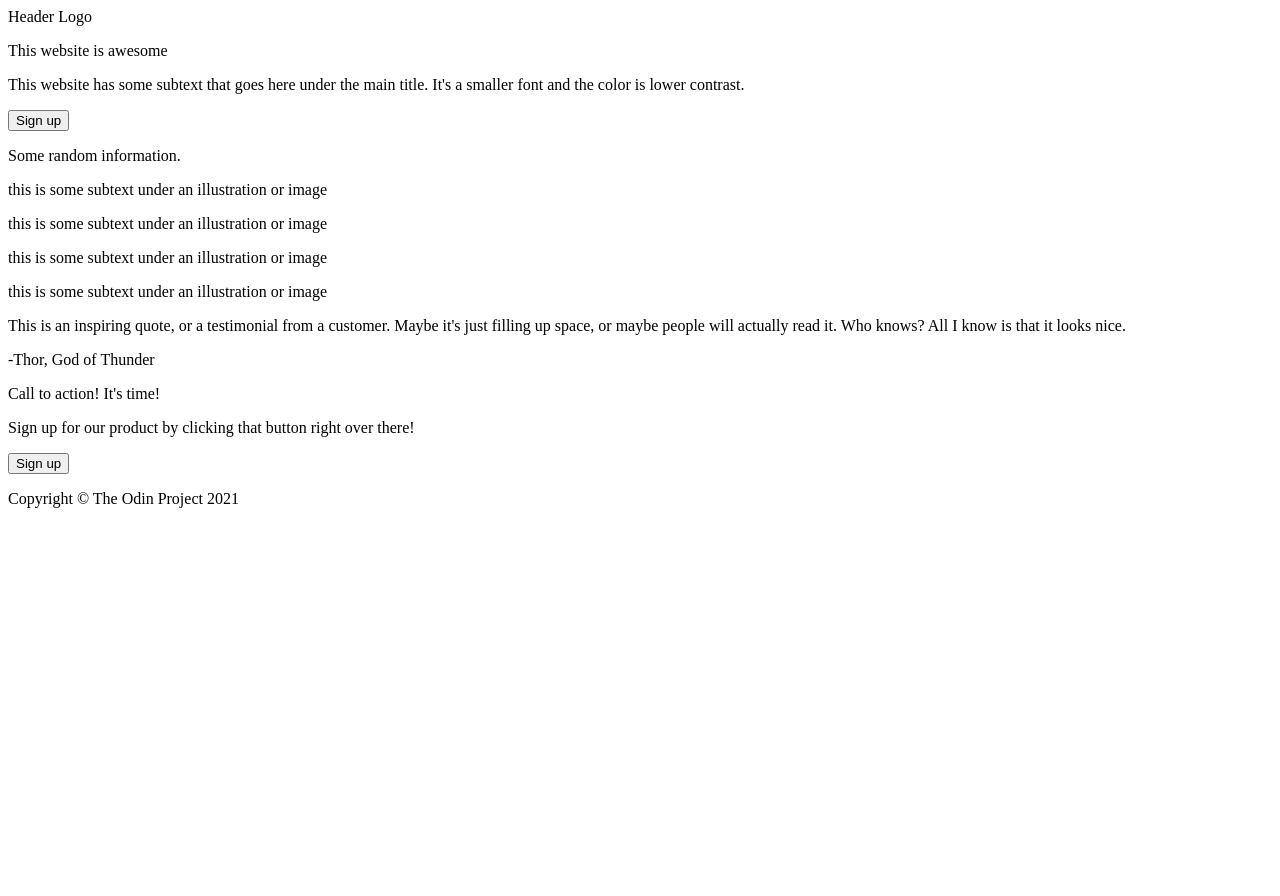
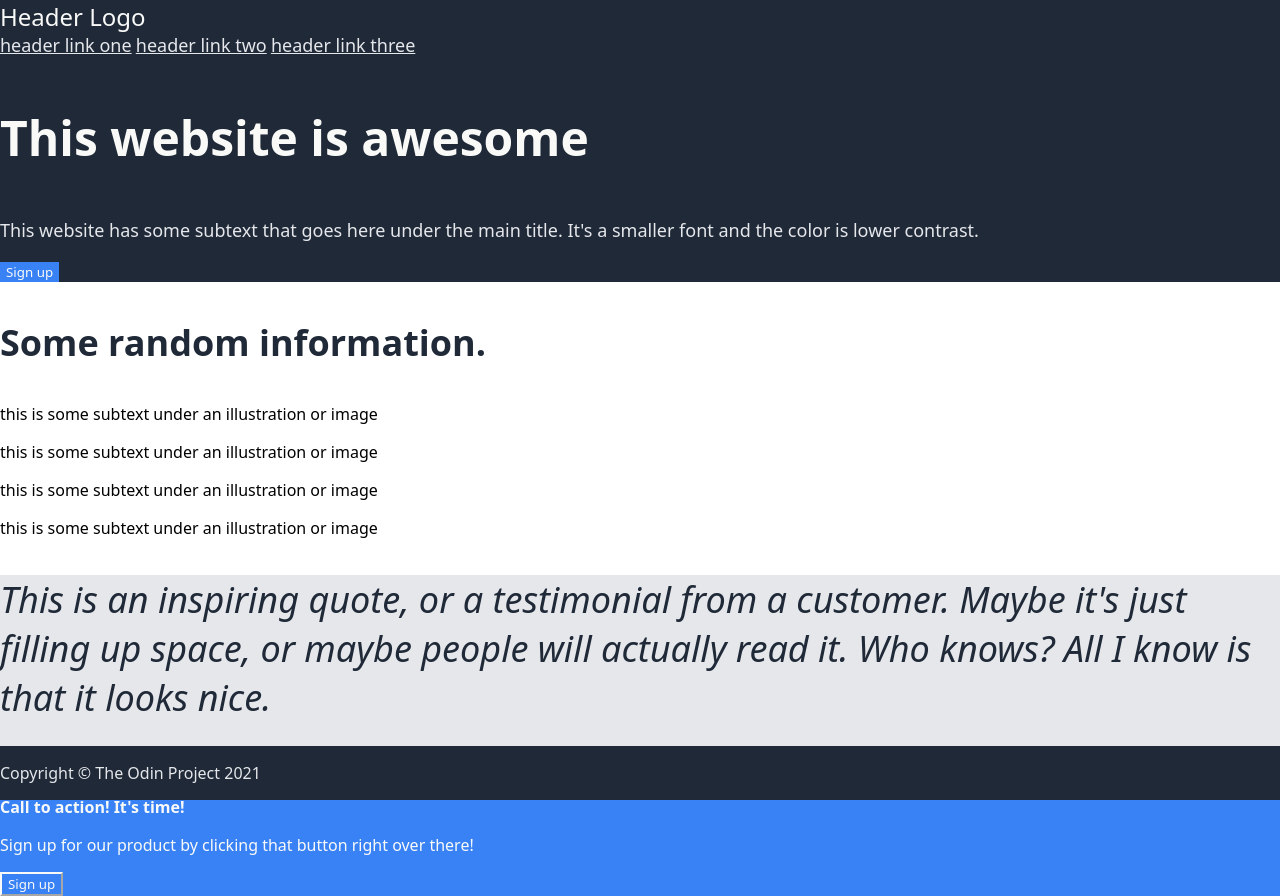
Before and after one commit to JlauriaCode/landing-page, a plain HTML site: page index.html in a window 1280 px wide. Before the commit the page ends 800 px from the top, so only its background shows below. Drawn offline with Linux system fonts and the light colour scheme.

Commit message:
Add all font and color

```diff
--- a/index.html
+++ b/index.html
@@ -10,20 +10,22 @@
             <header>
                 <div class="header-left">Header Logo</div>
                 <div class="header-right">
-                    <a href="header link one"></a>
-                    <a href="header link two"></a>
-                    <a href="header link three"></a>
+                    <a href="">header link one</a>
+                    <a href="">header link two</a>
+                    <a href="">header link three</a>
                 </div>
             </header>
-            <div class="hero-container">
-                <p class="hero-text">This website is awesome</h1>
-                <p class="secondary-hero">This website has some subtext that goes here under the main title. It's a smaller font and the color is lower contrast.</p>
-                <button class="hero-button">Sign up</button>
+            <div class="first-main">
+                <div class="hero-container">
+                    <p class="hero-text">This website is awesome</h1>
+                    <p class="secondary-hero">This website has some subtext that goes here under the main title. It's a smaller font and the color is lower contrast.</p>
+                    <button class="hero-button">Sign up</button>
+                </div>
+                <div class="hero-image"></div>
             </div>
-            <div class="hero-image"></div>
         </div>
-        <div class="second-section"></div>
-            <p>Some random information.</h2>
+        <div class="second-section">
+            <p class="second-header">Some random information.</p>
             <div class="container">
                 <div class="container-img"></div>
                 <p>this is some subtext under an illustration or image</p>
@@ -40,11 +42,13 @@
                 <div class="container-img"></div>
                 <p>this is some subtext under an illustration or image</p>
             </div>
-        <div class="third-section"></div>
+        </div>
+        <div class="third-section">
             <div class="quote-container">
                 <p class="quote-text">This is an inspiring quote, or a testimonial from a customer. Maybe it's just filling up space, or maybe people will actually read it. Who knows? All I know is that it looks nice.</p>
                 <p class="quoter">-Thor, God of Thunder</p>
             </div>
+        </div>
         <div class="forth-section">
             <div class="action-container">
                 <div class="action-text">
@@ -54,8 +58,8 @@
                 <button class="action-button">Sign up</button>
             </div>
         </div>
-        <footer>
+        <div class="footer">
             <p class="footer-text">Copyright &copy; The Odin Project 2021</p>
-        </footer>
+        </div>
     </body>
 </html>
--- a/style.css
+++ b/style.css
@@ -0,0 +1,80 @@
+/*Generally, the CSS below reads from top -> bottom*/
+html, body {
+    margin: 0;
+    padding: 0;
+    height: 100%;
+}
+
+html * {
+    font-family: system-ui, -apple-system, BlinkMacSystemFont, 'Segoe UI', Roboto, Oxygen, Ubuntu, Cantarell, 'Open Sans', 'Helvetica Neue', sans-serif
+}
+
+.first-section {
+      background-color: #1F2937;
+}
+
+a, .secondary-hero {
+    font-size: 18px;
+    color: #E5E7EB;
+}
+
+.hero-text {
+    font-size: 48px;
+    font-weight: 900;
+    color: #F9FAF8;
+}
+
+.header-left {
+    font-size: 24px;
+    color: #F9FAF8;
+}
+
+.hero-button {
+    color: #F9FAF8;
+    background-color: #3882f6;
+    border: none;
+}
+
+.second-header {
+    font-size: 36px;
+    font-weight: 900;
+    color: #1F2937;
+}
+
+.third-section {
+    background-color: #E5E7EB;
+}
+
+.quote-text {
+    font-weight: 300;
+    font-size: 36px;
+    font-style: italic;
+    color: #1F2937;
+}
+
+.quoter {
+    font-weight: 900;
+}
+
+.action-container {
+    background-color: #3882f6;
+    color: #F9FAF8;
+}
+
+.action-hero {
+    font-weight: 900;
+}
+
+.action-button {
+    background-color: #3882f6;
+    color: #F9FAF8;
+    border-color: #F9FAF8;
+}
+
+.footer {
+    background-color: #1F2937;
+    color: #E5E7EB;
+    position: fixed;
+    bottom: 0;
+    width: 100%;
+}
```
